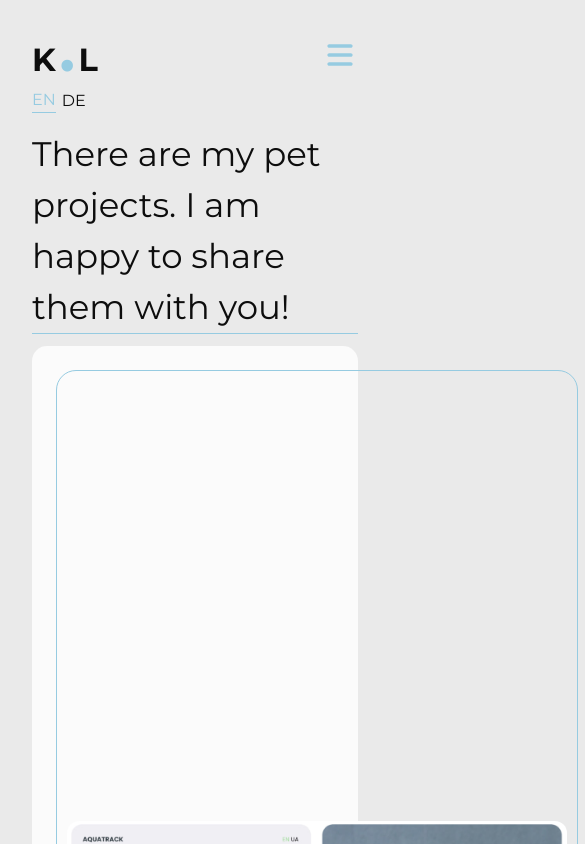
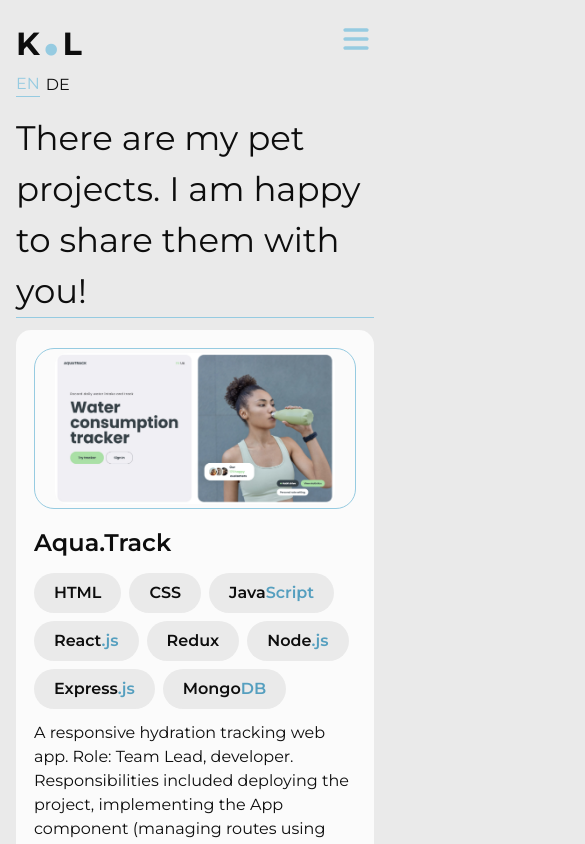
Before and after one commit to Kamila-Lohvynenko/Kamila_Lohvynenko, a React (Vite) app: page /portfolio in a window 390 px wide. Shown: the top 844 px of the page, 585 px wide, since content can reach past the window. Built offline with nearby package versions, Linux system fonts and the light colour scheme.

Commit message:
add styles for mobile

```diff
--- a/src/components/App.css
+++ b/src/components/App.css
@@ -1,5 +1,5 @@
-#root {
+/* #root {
   max-width: 1280px;
   margin: 0 auto;
   padding: 2rem;
-}
+} */
--- a/src/components/Layout/Layout.module.scss
+++ b/src/components/Layout/Layout.module.scss
@@ -0,0 +1,9 @@
+.layout {
+  min-width: 320px;
+  max-width: 1280px;
+
+  min-height: 100vh;
+
+  margin: 0 auto;
+  padding: 1rem;
+}
--- a/src/components/PortfolioList/PortfolioList.module.scss
+++ b/src/components/PortfolioList/PortfolioList.module.scss
@@ -6,7 +6,7 @@
   display: flex;
   gap: 24px;
 
-  padding: 24px;
+  padding: 18px;
 
   background-color: var.$light-color;
   border-radius: 15px;
@@ -14,23 +14,39 @@
   &:not(:last-child) {
     margin-bottom: 24px;
   }
+
+  @include mx.mq($bp: "tab") {
+    padding: 24px;
+  }
+
+  @include mx.mq($bp: "desk", $type: max) {
+    flex-direction: column;
+    gap: 16px;
+  }
 }
 
 .imageWrapper {
   @include mx.flex-center;
 
-  padding: 10px;
+  padding: 4px;
 
   border-radius: 20px;
   border: solid 1px var.$accent-color;
   flex-shrink: 0;
+
+  @include mx.mq($bp: "tab") {
+    padding: 10px;
+  }
 }
 
 .image {
-  width: 500px;
+  width: 280px;
   height: auto;
-  min-height: 200px;
   border-radius: 12px;
+
+  @include mx.mq($bp: "tab") {
+    width: 500px;
+  }
 }
 
 .title {
--- a/src/components/SkillsList/SkillsList.module.scss
+++ b/src/components/SkillsList/SkillsList.module.scss
@@ -10,12 +10,16 @@
 }
 
 .item {
-  padding: 12px 28px;
+  padding: 8px 20px;
 
   background-color: var.$light-color;
   border-radius: 100px;
 
   font-weight: 600;
+
+  @include mx.mq($bp: "tab") {
+    padding: 12px 28px;
+  }
 }
 
 .accent {
```
